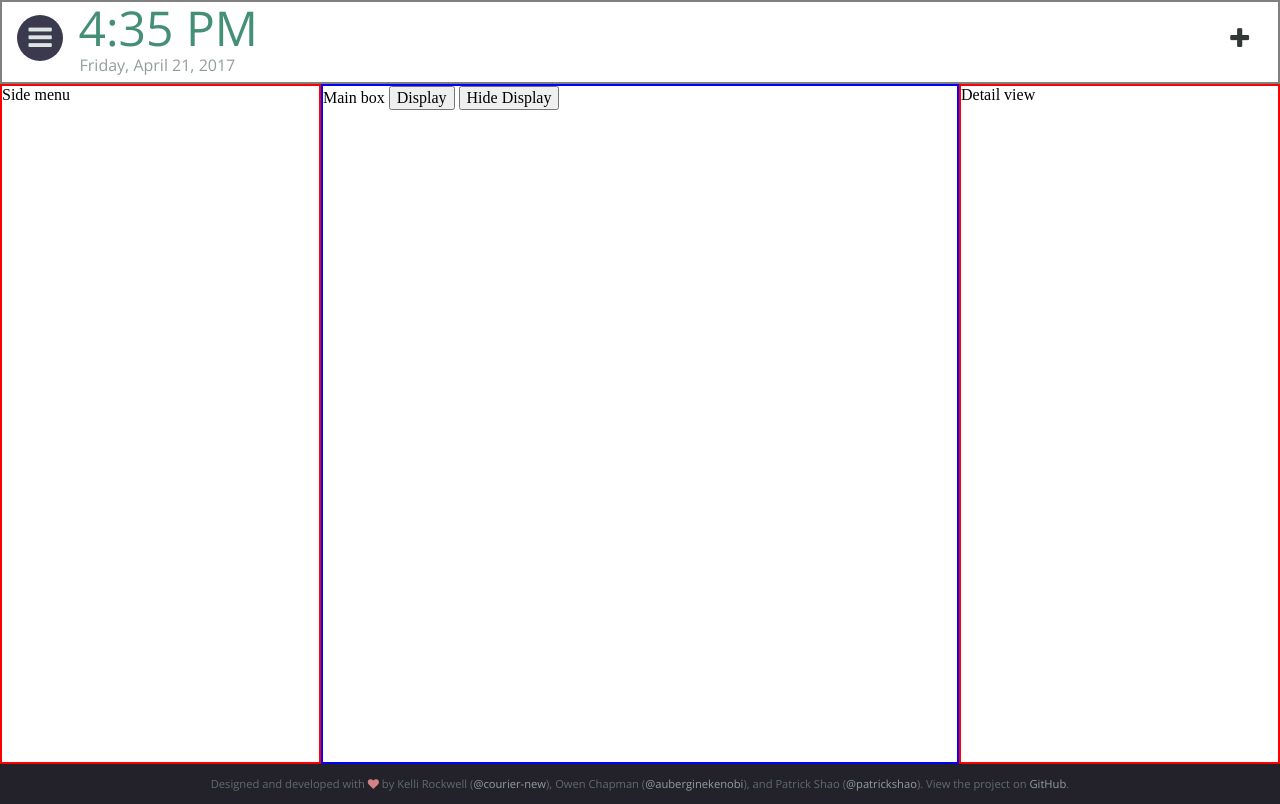
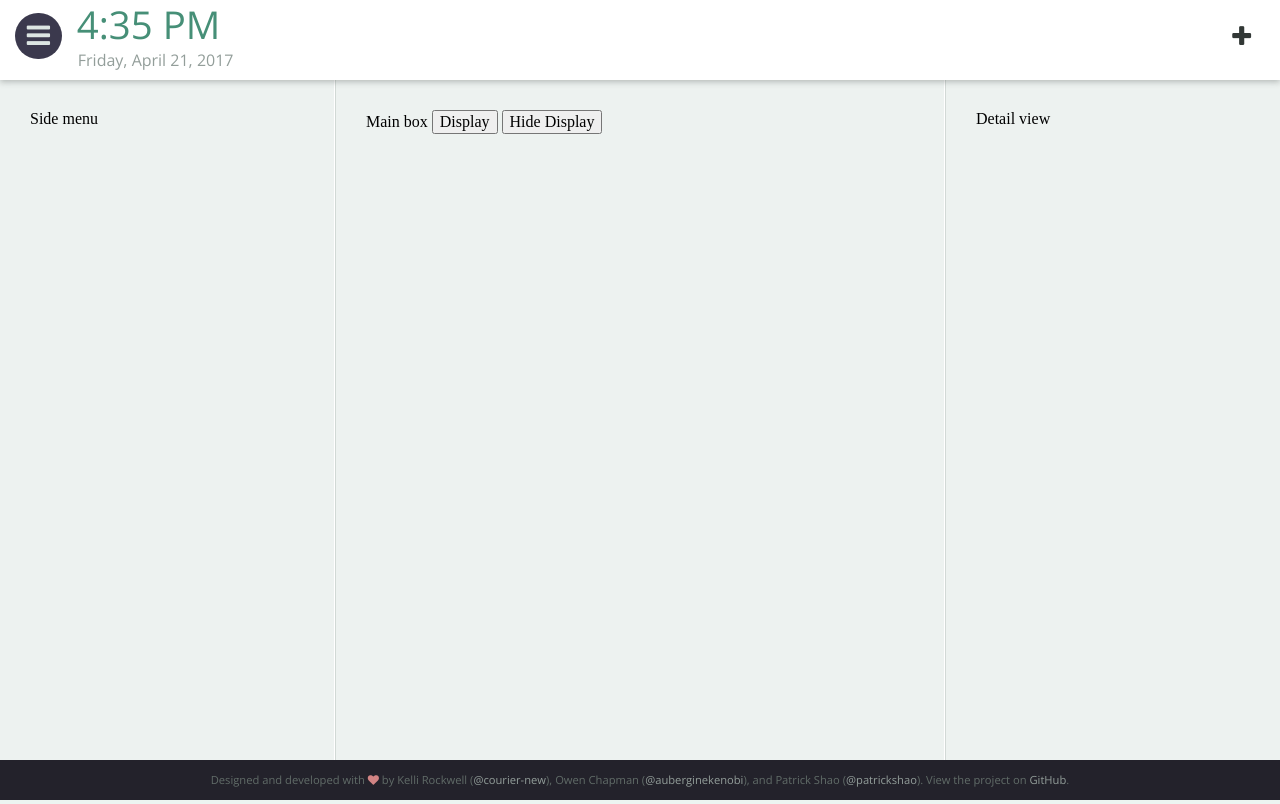
Before and after one commit to auberginekenobi/duit, a PHP site: page /duit-dev/duit-core/app.php in a window 1280 px wide. Run offline with PHP 8.4, Linux system fonts and the light colour scheme; data comes from the database, SQL or seed files in the repository; some libraries are stand-ins or nearby versions.

Commit message:
updated misc structural styles

```diff
--- a/duit-dev/duit-core/app.php
+++ b/duit-dev/duit-core/app.php
@@ -43,6 +43,7 @@ require_once('../duit-db/db-mapper.php');
 	<!-- Overlay that triggers on 'pop up windows' to obscure things behind it -->
 </div>
 
+<div id='header-container'>
 	<header>
 		<div class='col one'>
 			<div class='centering-container'>
@@ -61,6 +62,7 @@ require_once('../duit-db/db-mapper.php');
 			</div>
 		</div>
 	</header>
+</div>
 
 <!-- Settings menu, hidden off screen by default -->
 <aside id='settings' style='left: -400px;'>
@@ -97,6 +99,7 @@ require_once('../duit-db/db-mapper.php');
 </aside>
 <!-- End settings menu -->
 
+<div id='main-container'>
 	<section id='center'>
 
 		<aside id='change-view'>
@@ -117,6 +120,7 @@ require_once('../duit-db/db-mapper.php');
 		</aside>
 
 	</section>
+</div>
 
 <footer>
 	<span>Designed and developed with <i class='fa fa-heart' aria-hidden='true'></i> by Kelli Rockwell (<a target='_blank' href='https://github.com/courier-new'>@courier-new</a>), Owen Chapman (<a target='_blank' href='https://github.com/auberginekenobi'>@auberginekenobi</a>), and Patrick Shao (<a target='_blank' href='https://github.com/patrickshao'>@patrickshao</a>). View the project on <a target='_blank' href='https://github.com/auberginekenobi/duit'>GitHub</a>.</span>
--- a/duit-dev/duit-core/css/main.css
+++ b/duit-dev/duit-core/css/main.css
@@ -375,13 +375,23 @@ a:visited {
   z-index: -10;
 }
 
+#header-container {
+  position: relative;
+  z-index: 2;
+}
+
+#main-container {
+  position: relative;
+  z-index: 1;
+}
+
 header {
   -webkit-box-align: center;
   -webkit-align-items: center;
   -ms-flex-align: center;
   align-items: center;
   background-color: white;
-  border: 2px solid gray;
+  box-shadow: 0 2px 6px rgba(50, 56, 54, 0.3);
   display: -webkit-box;
   display: -webkit-flex;
   display: -ms-flexbox;
@@ -395,19 +405,12 @@ header {
 }
 
 header .col.one, header .col.three {
-  -webkit-align-self: center;
-  -ms-flex-item-align: center;
-  -ms-grid-row-align: center;
-  align-self: center;
   max-width: 100px;
-  min-width: 50px;
+  min-width: 70px;
   width: 6%;
 }
 
 header .col.two {
-  -webkit-align-self: flex-end;
-  -ms-flex-item-align: end;
-  align-self: flex-end;
   width: 88%;
 }
 
@@ -418,7 +421,8 @@ header .col.two time {
 
 header .col.two time#time {
   color: #468f77;
-  font-size: 3em;
+  font-size: 2.4em;
+  padding-bottom: 5px;
 }
 
 header .col.two time#date {
@@ -482,7 +486,7 @@ header #quick-add-btn:hover {
 aside#settings {
   background-color: white;
   border-right: 12px solid #b4c66e;
-  box-shadow: 4px 0 20px rgba(50, 56, 54, 0.3);
+  box-shadow: 2px 0 6px rgba(50, 56, 54, 0.3);
   box-sizing: border-box;
   display: inline-block;
   float: left;
@@ -596,7 +600,7 @@ aside#settings ul li i {
 }
 
 aside#settings ul hr {
-  border: 0.5px solid rgba(147, 158, 154, 0.3);
+  border: 1px solid rgba(147, 158, 154, 0.3);
 }
 
 section#center {
@@ -604,7 +608,7 @@ section#center {
   -webkit-align-items: stretch;
   -ms-flex-align: stretch;
   align-items: stretch;
-  background-color: white;
+  background-color: #edf2f0;
   display: -webkit-box;
   display: -webkit-flex;
   display: -ms-flexbox;
@@ -626,6 +630,7 @@ section#center {
     -webkit-flex: 1 100%;
     -ms-flex: 1 100%;
     flex: 1 100%;
+    padding: 15px;
   }
 }
 
@@ -666,12 +671,14 @@ section#center {
     -webkit-order: 2;
     -ms-flex-order: 2;
     order: 2;
+    padding: 30px;
   }
   section#center aside {
     -webkit-box-flex: 1;
     -webkit-flex: 1;
     -ms-flex: 1;
     flex: 1;
+    padding: 30px;
   }
   section#center aside#change-view {
     -webkit-box-ordinal-group: 2;
@@ -687,12 +694,17 @@ section#center {
   }
 }
 
-section#center aside {
-  border: 2px solid red;
+section#center aside:first-child {
+  border-right: 1px solid white;
+}
+
+section#center aside:last-child {
+  border-left: 1px solid rgba(147, 158, 154, 0.3);
 }
 
 section#center main {
-  border: 2px solid blue;
+  border-left: 1px solid rgba(147, 158, 154, 0.3);
+  border-right: 1px solid white;
   overflow: auto;
 }
 
--- a/duit-dev/duit-core/css/scss/_variables.scss
+++ b/duit-dev/duit-core/css/scss/_variables.scss
@@ -13,7 +13,7 @@ $l-purple: #3b394d;
 $pink    : #d28484;
 
 $background : -5;
-$foreground : 0;
+$foreground : 1;
 $windowlevel: 5;
 
 $gutter : 1em;
--- a/duit-dev/duit-core/css/scss/main.scss
+++ b/duit-dev/duit-core/css/scss/main.scss
@@ -47,10 +47,20 @@ a:visited {
 	z-index: -10;
 }
 
+#header-container {
+	position: relative;
+	z-index: $foreground + 1;
+}
+
+#main-container {
+	position: relative;
+	z-index: $foreground;
+}
+
 header {
 	align-items: center;
 	background-color: white;
-	border: 2px solid gray;
+	box-shadow: 0 2px 6px rgba($gray80, 0.3);
 	display: flex;
 	height: 9vh;
 	justify-content: space-between;
@@ -58,20 +68,19 @@ header {
 	.col {
 		&.one,
 		&.three {
-			align-self: center;
 			max-width: 100px;
-			min-width: 50px;
+			min-width: 70px;
 			width: 6%;
 		}
 		&.two {
-			align-self: flex-end;
 			width: 88%;
 			time {
 				display: block;
 				font-family: $main-stack;
 				&#time {
 					color: $b-green;
-					font-size: 3em;
+					font-size: 2.4em;
+					padding-bottom: 5px;
 				}
 				&#date {
 					color: $gray40;
@@ -146,7 +155,7 @@ aside#settings {
 
 	background-color: white;
 	border-right: 12px solid $y-green;
-	box-shadow: 4px 0 20px rgba($gray80, 0.3);
+	box-shadow: 2px 0 6px rgba($gray80, 0.3);
 	box-sizing: border-box;
 	display: inline-block;
 	float: left;
@@ -205,7 +214,7 @@ aside#settings {
 			}
 		}
 		hr {
-			border: 0.5px solid rgba($gray40, 0.3);
+			border: 1px solid rgba($gray40, 0.3);
 		}
 	}
 }
@@ -215,6 +224,7 @@ section#center {
 		aside,
 		main {
 			flex: 1 100%;
+			padding: 15px;
 		}
 	}
 	@include respond-to('small') {
@@ -235,9 +245,11 @@ section#center {
 		main {
 			flex: 2;
 			order: 2;
+			padding: 30px;
 		}
 		aside {
 			flex: 1;
+			padding: 30px;
 			&#change-view {
 				order: 1;
 			}
@@ -248,16 +260,20 @@ section#center {
 	}
 
 	align-items: stretch;
-	background-color: white;
+	background-color: $gray5;
 	display: flex;
 	flex-wrap: wrap;
 	height: 85vh;
 	justify-content: space-between;
-	aside {
-		border: 2px solid red;
+	aside:first-child {
+		border-right: 1px solid white;
+	}
+	aside:last-child {
+		border-left: 1px solid rgba($gray40, 0.3);
 	}
 	main {
-		border: 2px solid blue;
+		border-left: 1px solid rgba($gray40, 0.3);
+		border-right: 1px solid white;
 		overflow: auto;
 	}
 }
```
Lines whose indentation alone changed are shown as unchanged.
